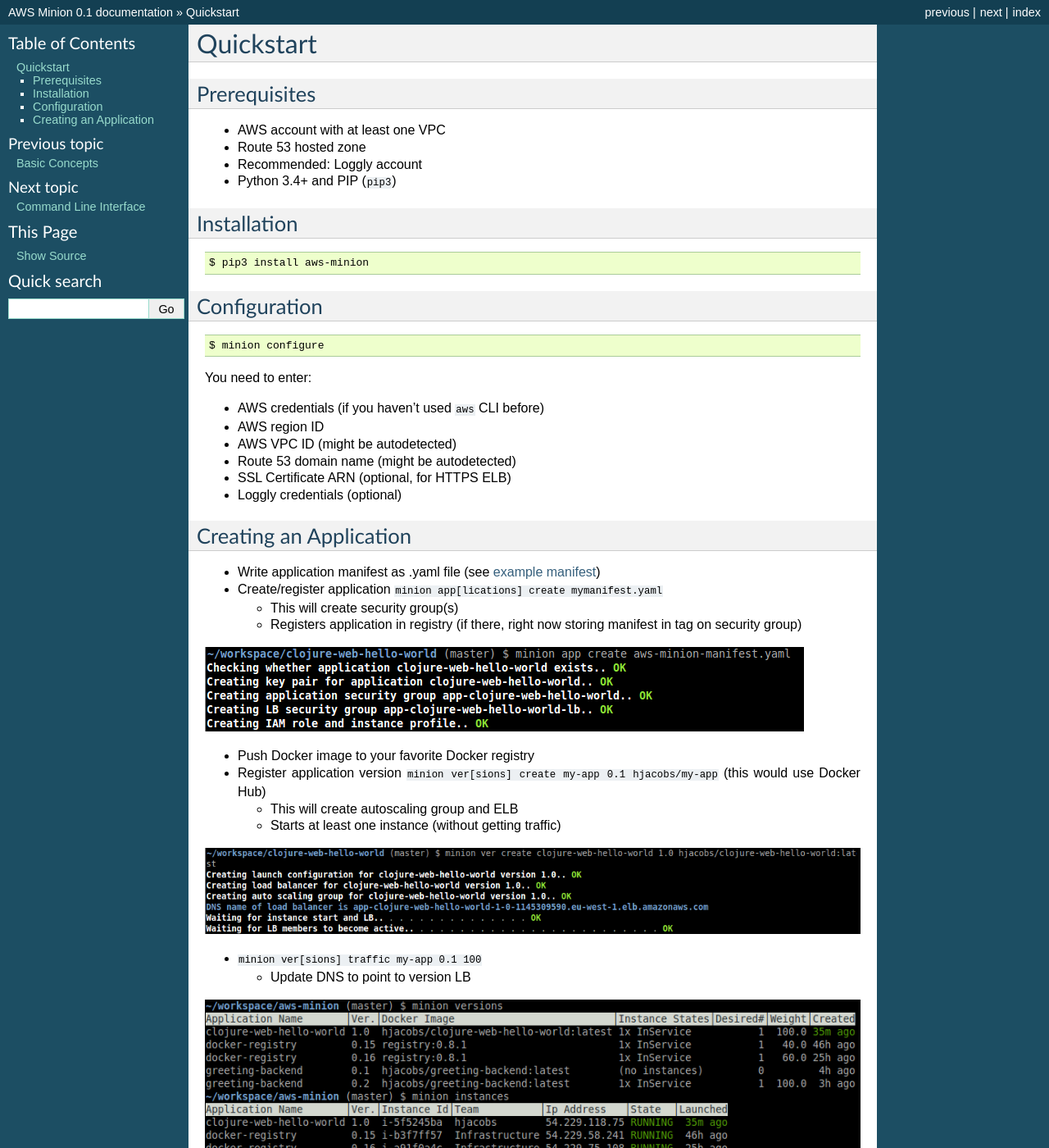
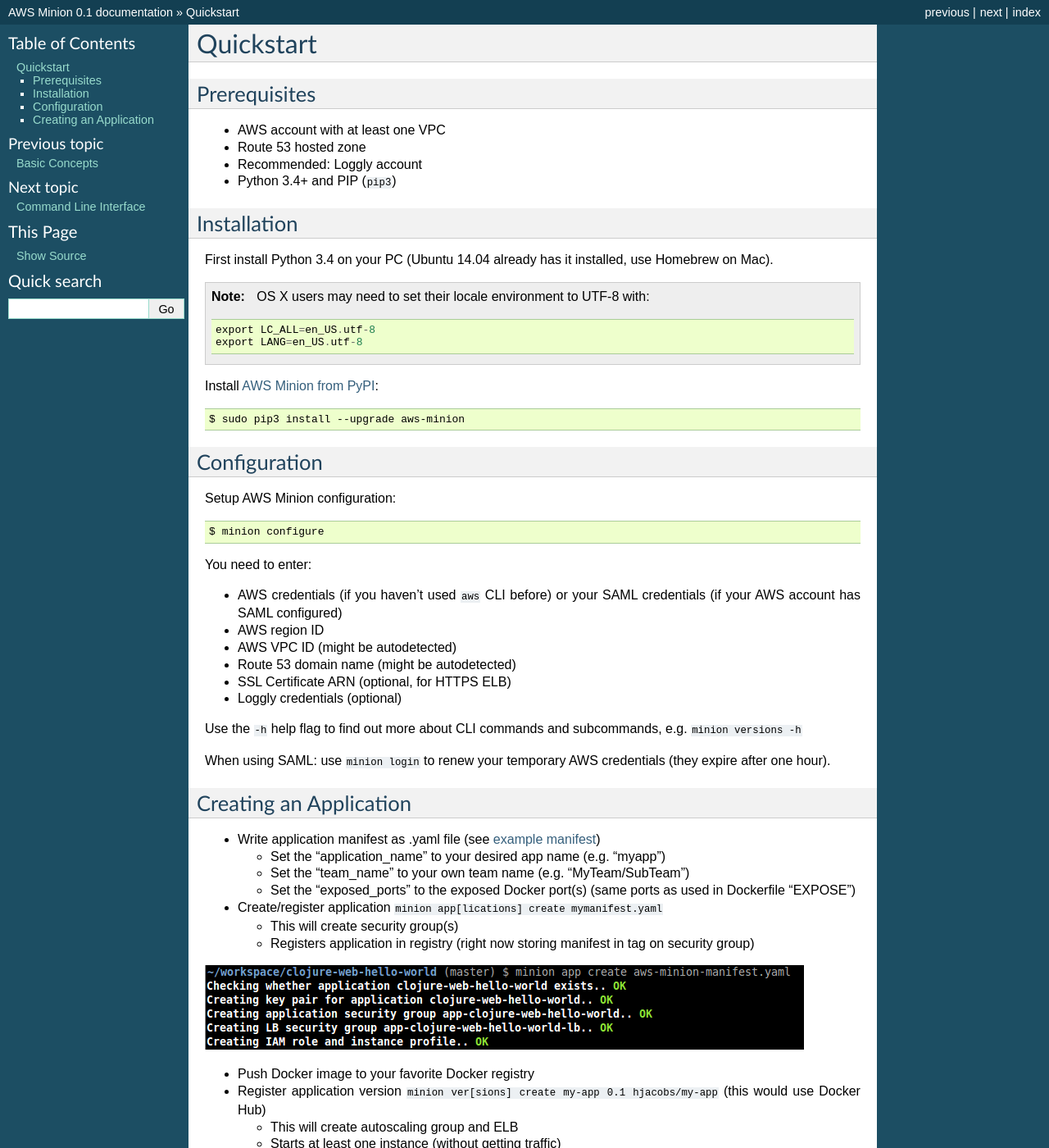
Before and after one commit to l2t3r/aws-minion, a Sphinx documentation site: the page built from docs/quickstart.rst, in a window 1280 px wide and 1400 px high. Shown: the whole window at 82% size. Built offline with Sphinx 7.4.7, drawn with Linux system fonts in a browser that asks for light colours; some of the changed text lies outside the part shown.

Commit message:
add some more hints to quickstart docs

```diff
--- a/docs/quickstart.rst
+++ b/docs/quickstart.rst
@@ -13,12 +13,25 @@
 Installation
 ============
 
+First install Python 3.4 on your PC (Ubuntu 14.04 already has it installed, use Homebrew on Mac).
+
+.. Note::
+
+    OS X users may need to set their locale environment to UTF-8 with::
+
+        export LC_ALL=en_US.utf-8
+        export LANG=en_US.utf-8
+
+Install `AWS Minion from PyPI`_:
+
 .. code-block:: bash
 
-    $ pip3 install aws-minion
+    $ sudo pip3 install --upgrade aws-minion
 
 Configuration
 =============
+
+Setup AWS Minion configuration:
 
 .. code-block:: bash
 
@@ -26,13 +39,16 @@
 
 You need to enter:
 
-* AWS credentials (if you haven't used ``aws`` CLI before)
+* AWS credentials (if you haven't used ``aws`` CLI before) or your SAML credentials (if your AWS account has SAML configured)
 * AWS region ID
 * AWS VPC ID (might be autodetected)
 * Route 53 domain name (might be autodetected)
 * SSL Certificate ARN (optional, for HTTPS ELB)
 * Loggly credentials (optional)
 
+Use the ``-h`` help flag to find out more about CLI commands and subcommands, e.g. ``minion versions -h``
+
+When using SAML: use ``minion login`` to renew your temporary AWS credentials (they expire after one hour).
 
 .. _creating_an_application:
 
@@ -40,10 +56,15 @@
 =======================
 
 * Write application manifest as .yaml file (see `example manifest`_)
+
+  * Set the "application_name" to your desired app name (e.g. "myapp")
+  * Set the "team_name" to your own team name (e.g. "MyTeam/SubTeam")
+  * Set the "exposed_ports" to the exposed Docker port(s) (same ports as used in Dockerfile "EXPOSE")
+
 * Create/register application ``minion app[lications] create mymanifest.yaml``
 
   * This will create security group(s)
-  * Registers application in registry (if there, right now storing manifest in tag on security group)
+  * Registers application in registry (right now storing manifest in tag on security group)
 
 .. image:: _static/cli-app-create.png
    :alt: Screenshot: minion app create
@@ -61,8 +82,11 @@
 
   * Update DNS to point to version LB
 
+* Access your application at https://myapp.your.configured.domain (use ``http://`` if you haven't configurd any SSL certificate)
+
 .. image:: _static/cli-list.png
    :alt: Screenshot: minion versions and instances
 
 
 .. _example manifest: https://github.com/zalando/aws-minion/blob/master/examples/myapp-manifest.yaml
+.. _AWS Minion from PyPI: https://pypi.python.org/pypi/aws-minion
```
